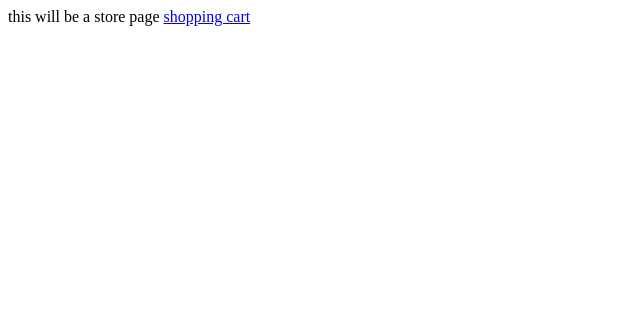
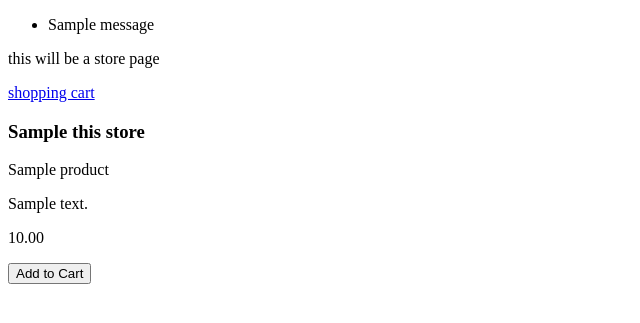
Before and after one commit to ryanmarean/instamall, a Django app: template instamall/templates/show_store.html in a window 1280 px wide. Shown: the top 323 px of the page, without its empty margins (0-640 px from the left). Run offline with Django 3.2, Linux system fonts and the light colour scheme; the template is opened without the code that fills it: most values are stand-ins (such as "Sample title", 1, 10 or a date in 2020); one stand-in notice (Sample message) is shown.

Commit message:
build-out of HTML templates and some additional views

```diff
--- a/instamall/templates/mall_lane.html
+++ b/instamall/templates/mall_lane.html
@@ -9,10 +9,10 @@
 </head>
 <body>
     <div class="wrapper" style= "background-image: url('{% static "virtual_mall_lane.jpg" %}');">
-        <div class="roy"><a href="/mall/2">Roy's Plaza</a></div>
+        <div class="roy"><a href="/mall/4">Roy's Plaza</a></div>
         <div class="raymond"><a href="/mall/2">Raymond's Market</a></div>
-        <div class="ryan"><a href="/mall/2">Ryan's Mall</a></div>
-        <div class="chris"><a href="/mall/2">Chris' Factorium</a></div>
+        <div class="ryan"><a href="/mall/3">Ryan's Mall</a></div>
+        <div class="chris"><a href="/mall/1">Chris' Factorium</a></div>
     </div>
 </body>
 </html>
--- a/instamall/templates/show_store.html
+++ b/instamall/templates/show_store.html
@@ -3,10 +3,29 @@
 <head>
     <meta charset="UTF-8">
     <meta name="viewport" content="width=device-width, initial-scale=1.0">
-    <title>{{store_name}}</title>
+    <title>{{ this_store.name }}</title>
 </head>
 <body>
-    this will be a store page
-    <a href="/shopping_cart">shopping cart</a>
+    {% if messages %}
+    <ul>
+    {% for message in messages %}
+    <li>{{ message }}</li>
+    {% endfor %}
+    </ul>
+    {% endif %}
+
+    <p>this will be a store page</p>
+    <a href="/shopping_cart">shopping cart</a><br>
+    <h3>{{ this_store.name }}</h3>
+    {% for product in products %}
+    <form action="/mall/{{ mall_id }}/{{ store_id }}/add_to_cart/{{ product.id }}" method="POST">
+    {% csrf_token %}
+    <p>{{ product.name }}</p>
+    <p>{{ product.desc }}</p>
+    <p>{{ product.price|floatformat:2 }}</p>
+    <input type="hidden" name="quantity" value="1">
+    <button type="submit">Add to Cart</button>
+    </form>
+    {% endfor %}
 </body>
 </html>
```
Also changed, not shown: instamall/templates/shopping_cart.html (+7 -0 lines), instamall/templates/show_mall.html (+6 -6 lines), instamall/views.py (+10 -3 lines).
